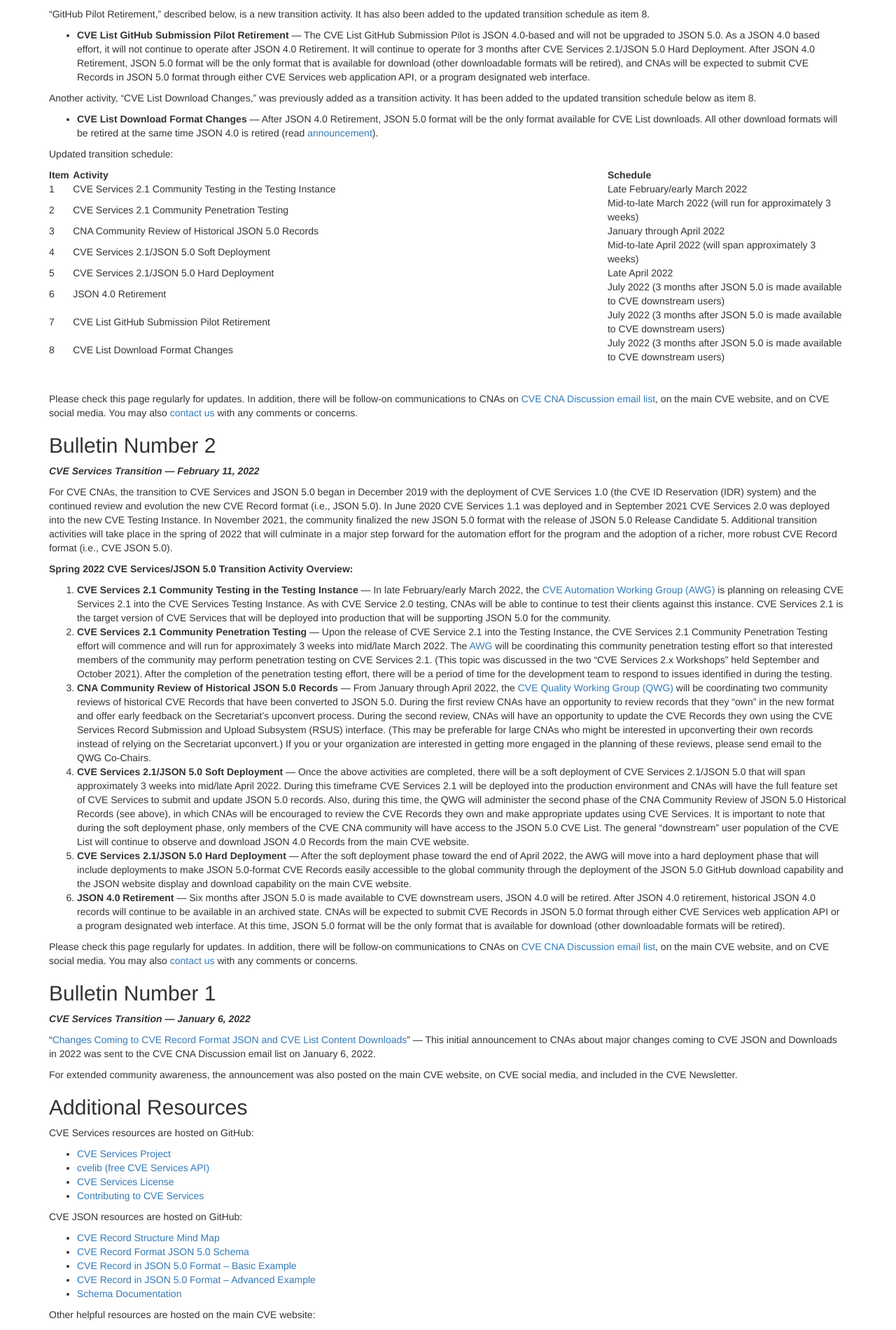
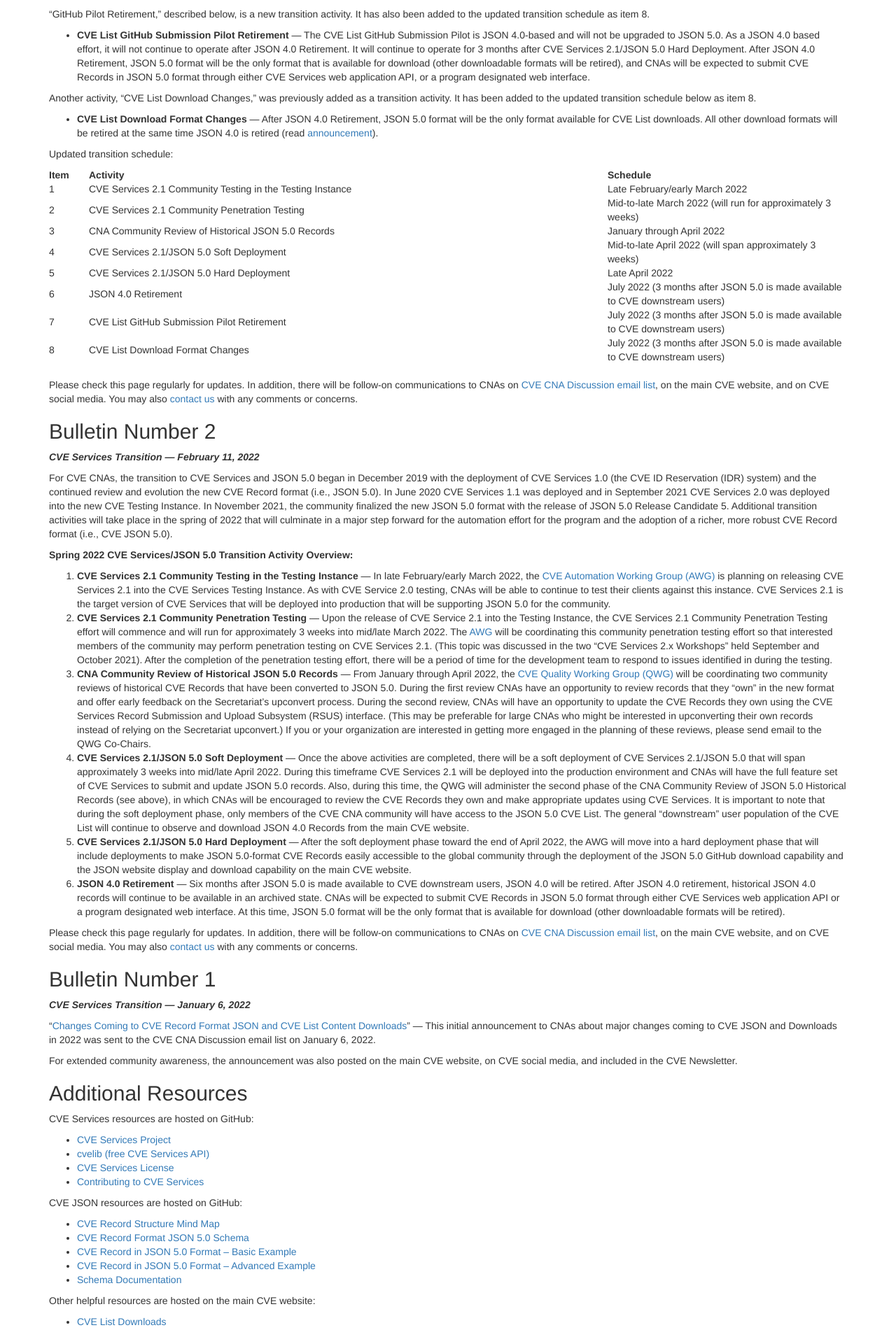
Before and after one commit to CVEProject/cveproject.github.io, a Jekyll site: the page built from automation-transition.md, in a window 1280 px wide. Shown: the part 508-2409 px from the top of the page at 70% size. Built offline with Jekyll 4.4.1, drawn with Linux system fonts in a browser that asks for light colours; nearby versions of some CDN libraries.

Commit message:
Update automation-transition.md

```diff
--- a/automation-transition.md
+++ b/automation-transition.md
@@ -33,8 +33,8 @@ Updated transition schedule:
 
   <table>
     <tr>
-      <th style="width:3%">Item</th>
-      <th style="width:67%">Activity</th>
+      <th style="width:5%">Item</th>
+      <th style="width:65%">Activity</th>
       <th style="width:30%">Schedule</th>
     </tr>
     <tr>
@@ -79,7 +79,7 @@ Updated transition schedule:
     </tr>
   </table>
 
-<br><br>
+<br>
 Please check this page regularly for updates. In addition, there will be follow-on communications to CNAs on [CVE CNA Discussion email list](mailto:cve-cna-list@mitre.org), on the main CVE website, and on CVE social media. You may also [contact us](https://cveform.mitre.org/) with any comments or concerns.
 
 ## Bulletin Number 2
```
